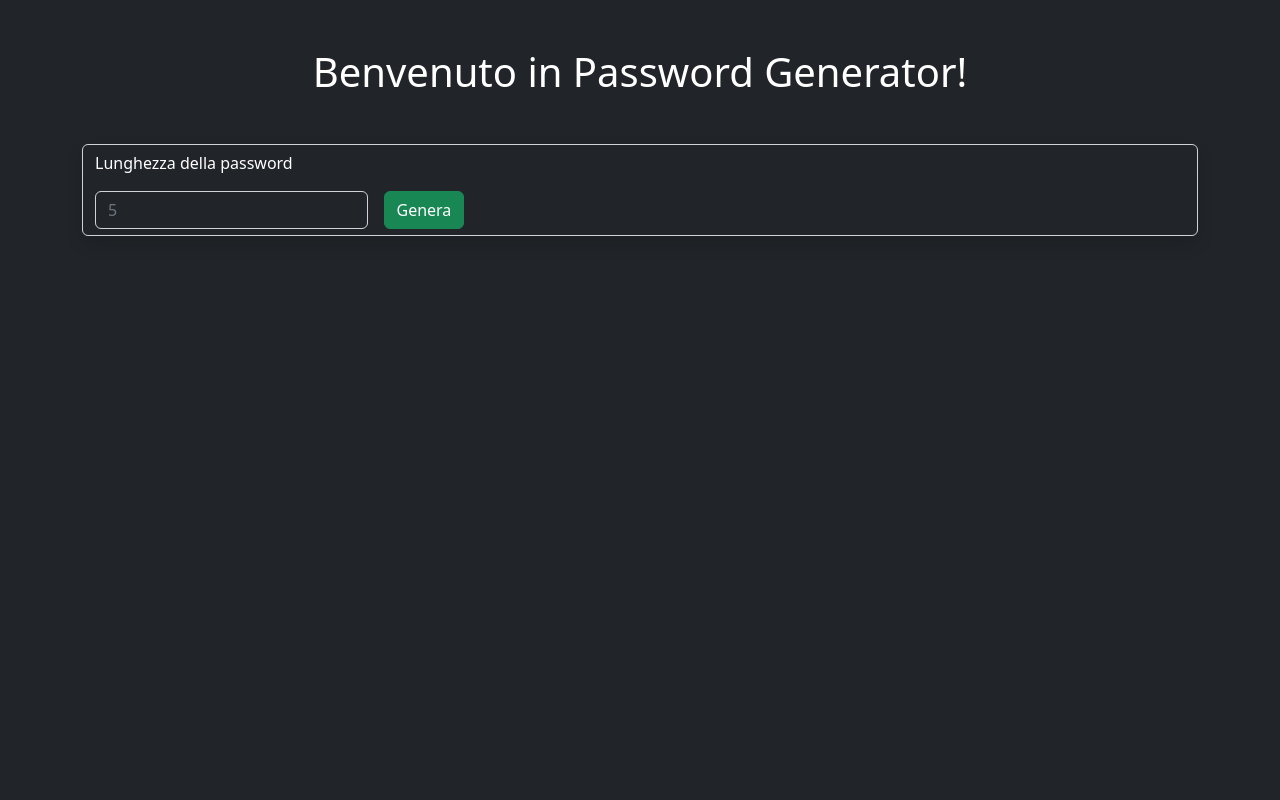
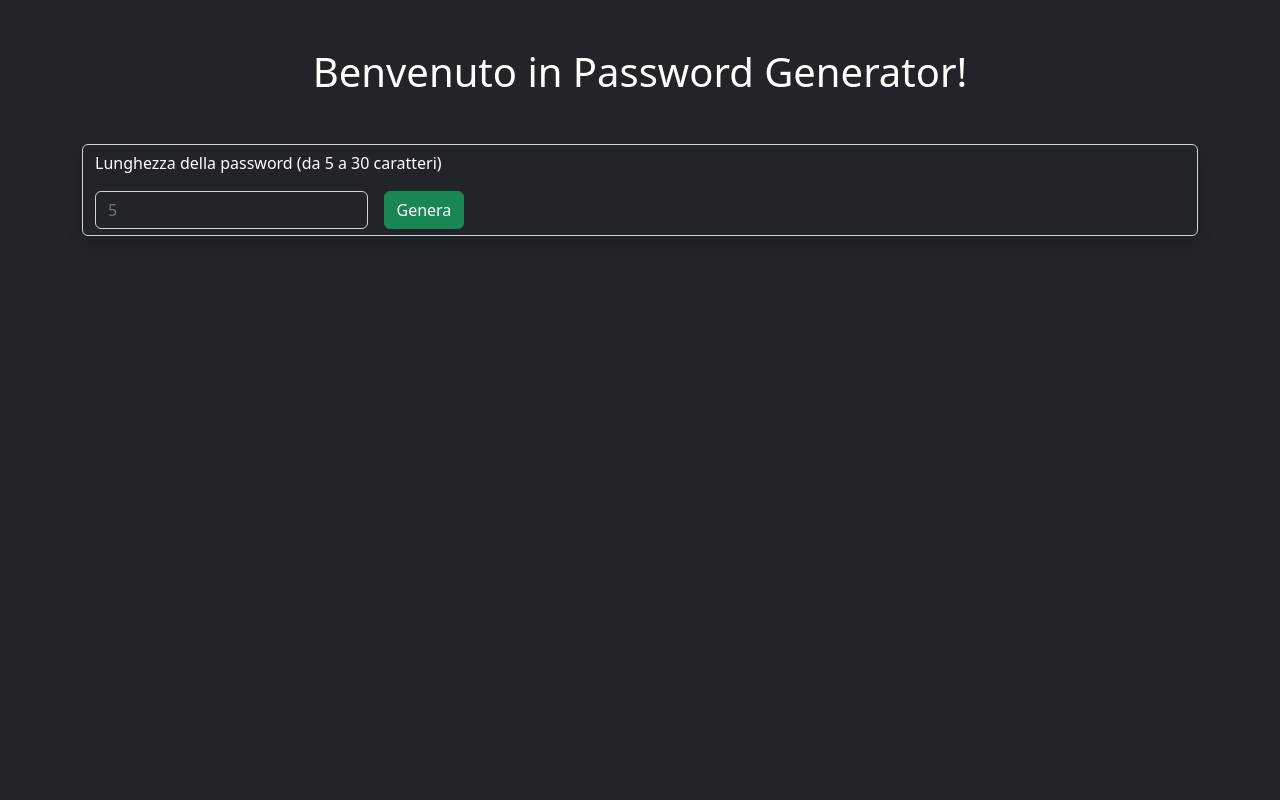
Before and after one commit to pierdomenicoguarnieri/php-strong-password-generator, a PHP site: page / in a window 1280 px wide. Run offline with PHP 8.4, Linux system fonts and the light colour scheme.

Commit message:
changed: min and max of input type number

```diff
--- a/index.php
+++ b/index.php
@@ -51,9 +51,9 @@ if (isset($_GET["passLen"])){
       <h1 class="text-white">Benvenuto in Password Generator!</h1>
       <div class="container mt-5">
         <form action="./index.php" method="GET" class="form-control d-flex flex-column bg-transparent shadow">
-          <label for="passLen" class="text-white text-start">Lunghezza della password</label>
+          <label for="passLen" class="text-white text-start">Lunghezza della password (da 5 a 30 caratteri)</label>
           <div class="pg-input-container d-flex mt-3">
-            <input type="number" class="form-control w-25 me-3 bg-transparent text-white" min="5" max="20" name="passLen" id="passLen" placeholder="5">
+            <input type="number" class="form-control w-25 me-3 bg-transparent text-white" min="5" max="30" name="passLen" id="passLen" placeholder="5">
             <button type="submit" class="btn btn-success">Genera</button>
           </div>
         </form>
```
